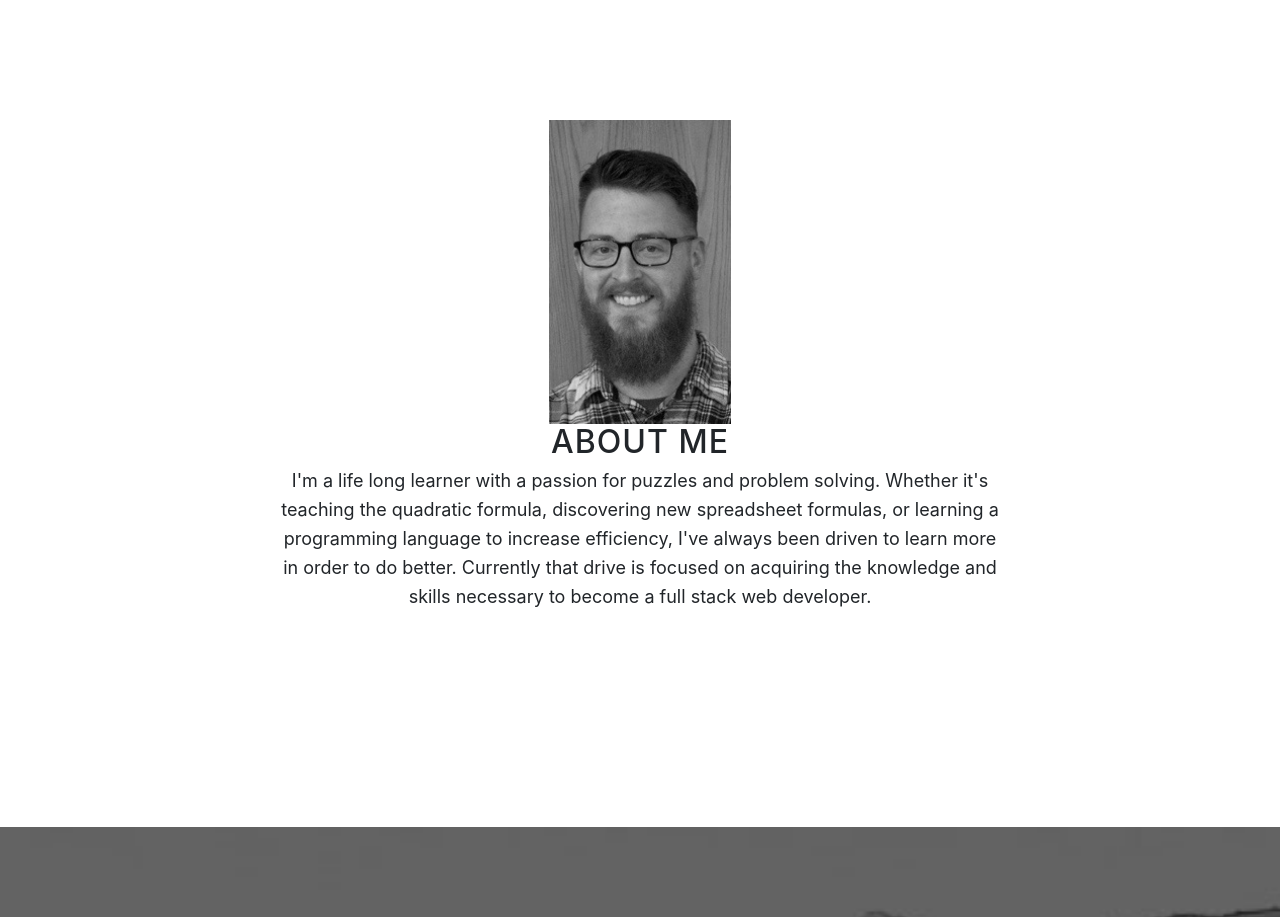
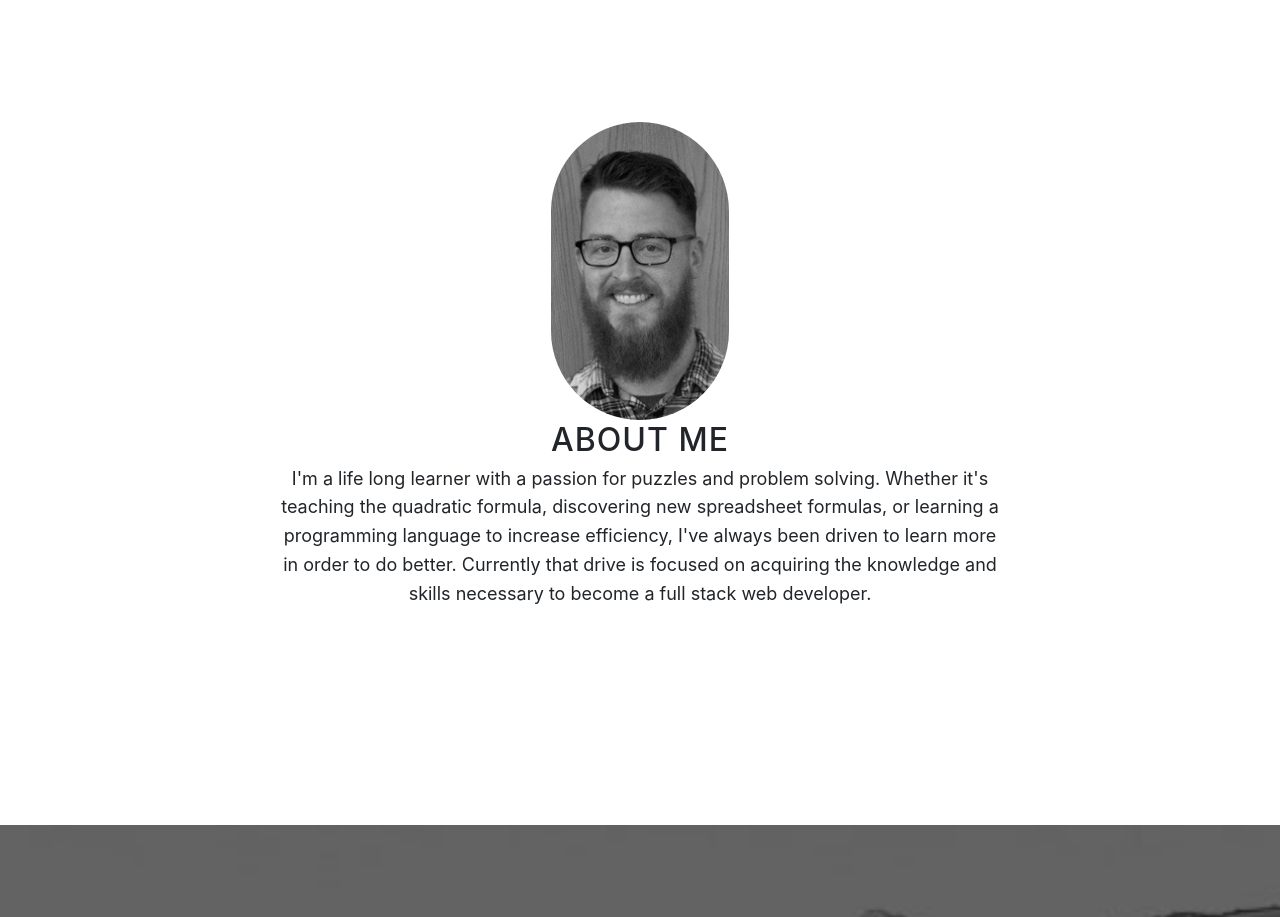
Before and after one commit to mdcollins80/mdcollins80.github.io, a website with bundled scripts: page index.html in a window 1280 px wide. Shown: the part 880-1797 px from the top of the page. Built offline with nearby package versions, Linux system fonts and the light colour scheme.

Commit message:
Updates profile picture
- Adds border radius and white 2px border to profile picture.

```diff
--- a/css/grayscale.css
+++ b/css/grayscale.css
@@ -239,3 +239,8 @@ img::-moz-selection {
 
 body {
   -webkit-tap-highlight-color: rgba(255, 255, 255, 0.2); }
+
+#headshot {
+  border-radius: 100px;
+  border: 2px solid white;
+}
--- a/index.html
+++ b/index.html
@@ -78,7 +78,7 @@
       <div class="container">
         <div class="row">
           <div class="col-lg-8 mx-auto">
-            <img src="img/headshot_bw.jpg" width=25%>
+            <img id="headshot" src="img/headshot_bw.jpg" width=25%>
           </div>
         </div>
         <div class="row">
```
